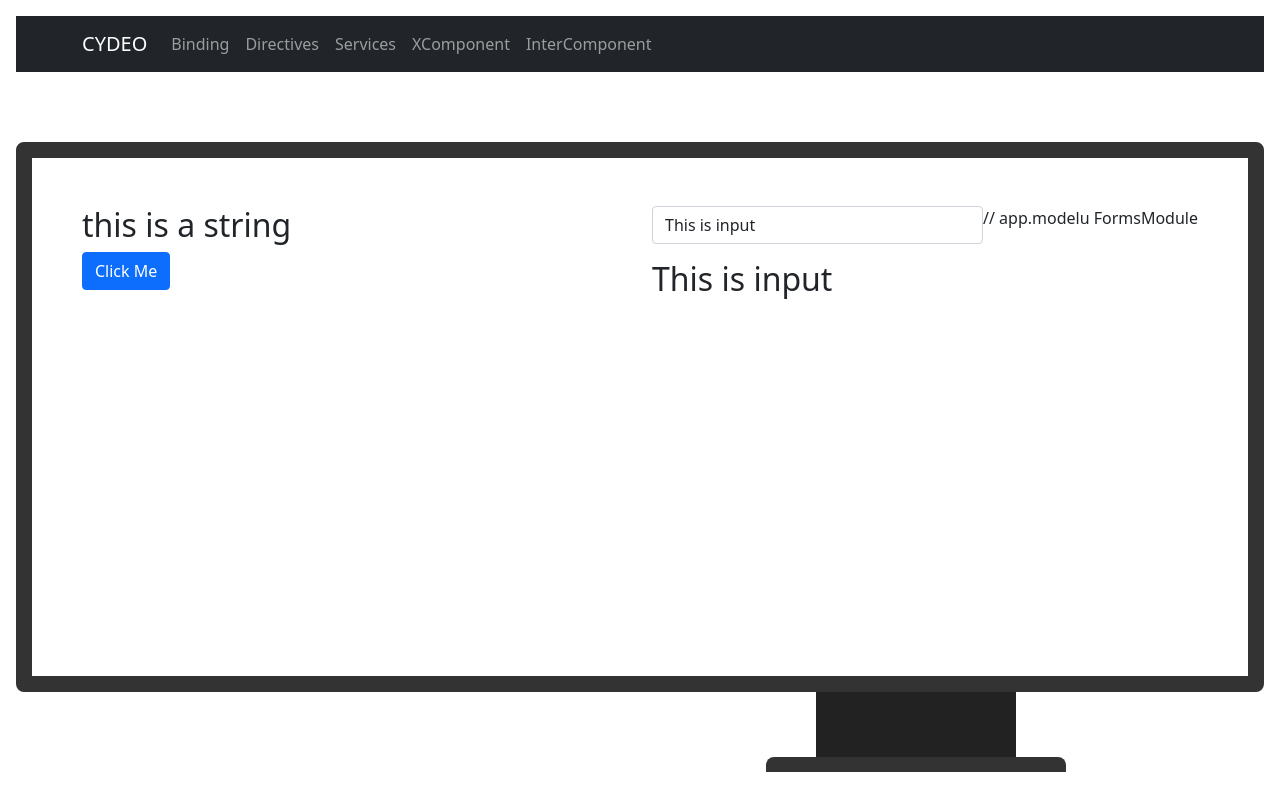
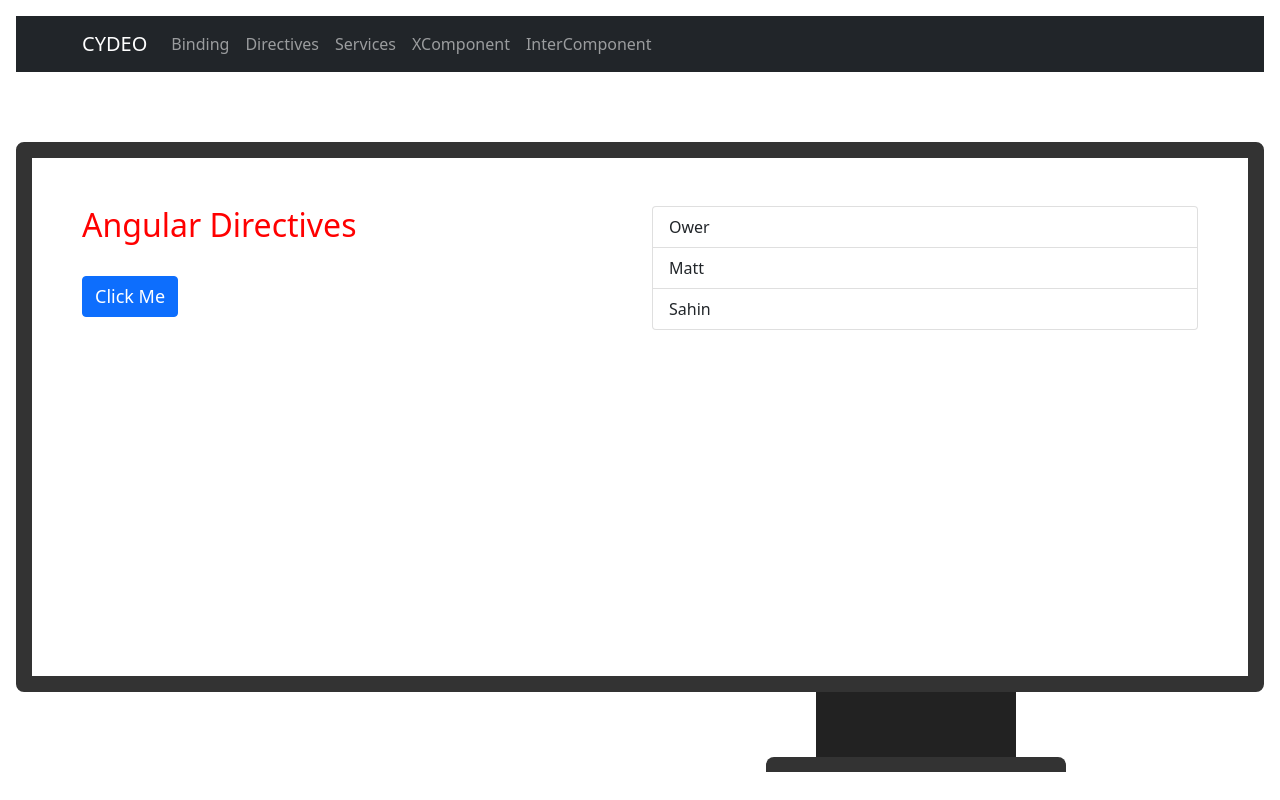
Before and after one commit to owermaiden/angular, an Angular app: page / in a window 1280 px wide. Built offline with nearby package versions, Linux system fonts and the light colour scheme.

Commit message:
directives done

```diff
--- a/src/app/app.component.html
+++ b/src/app/app.component.html
@@ -40,7 +40,8 @@
         <div class="container align-items-center">
           <div class="row ">
             <div class="mt-5">
-                  <app-binding></app-binding>
+                  <!-- <app-binding></app-binding> -->
+                  <app-directives></app-directives>
             </div>
           </div>
         </div>
--- a/src/app/app.module.ts
+++ b/src/app/app.module.ts
@@ -5,12 +5,14 @@ import { AppComponent } from './app.component';
 import { TypescriptComponent } from './common/typescript/typescript.component';
 import { BindingComponent } from './binding/binding/binding.component';
 import { FormsModule } from '@angular/forms';
+import { DirectivesComponent } from './directives/directives/directives.component';
 
 @NgModule({
   declarations: [
     AppComponent,
     TypescriptComponent,
-    BindingComponent
+    BindingComponent,
+    DirectivesComponent
   ],
   imports: [
     BrowserModule,
--- /dev/null
+++ b/src/app/directives/directives/directives.component.css
@@ -0,0 +1,3 @@
+.ower {
+    font-size: large;
+}
--- /dev/null
+++ b/src/app/directives/directives/directives.component.html
@@ -0,0 +1,20 @@
+<div class="row">
+    <div class="col-6">
+        <h2  [ngStyle]="{'color' : isAuthorized ? 'red' : 'green' }"  >Angular Directives</h2>
+        <br>
+        <button class="btn btn-primary" [ngClass]="{'ower' : isAuthorized}" (click)="onClick()">
+            Click Me
+        </button>
+        <br>
+        <br>
+        <!-- <button class="btn btn-danger" (click)="onNavigate()">
+            Back to Binding Page
+        </button> -->
+
+    </div>
+    <div class="col-6">
+        <ul class="list-group" *ngIf="isAuthorized">
+            <li class="list-group-item" *ngFor="let mentor of mentors; let i = index"> {{ mentor }}</li>
+        </ul>
+    </div>
+</div>
--- /dev/null
+++ b/src/app/directives/directives/directives.component.ts
@@ -0,0 +1,26 @@
+import { Component } from '@angular/core';
+import { Router } from '@angular/router';
+
+@Component({
+  selector: 'app-directives',
+  templateUrl: './directives.component.html',
+  styleUrls: ['./directives.component.css']
+})
+export class DirectivesComponent {
+  isAuthorized: boolean = true;
+  mentors: string[] = ['Ower', 'Matt', 'Sahin'];
+
+  // constructor(private router: Router){}
+
+  ngOnInit(): void {
+    console.log(' This hook is used to initilize fields... Constructor should be left empty');
+  }
+
+  onClick(){
+    this.isAuthorized = !this.isAuthorized;
+  }
+
+  // onNavigate(){
+  //   this.router.navigate(['bindings']);
+  // }
+}
```
